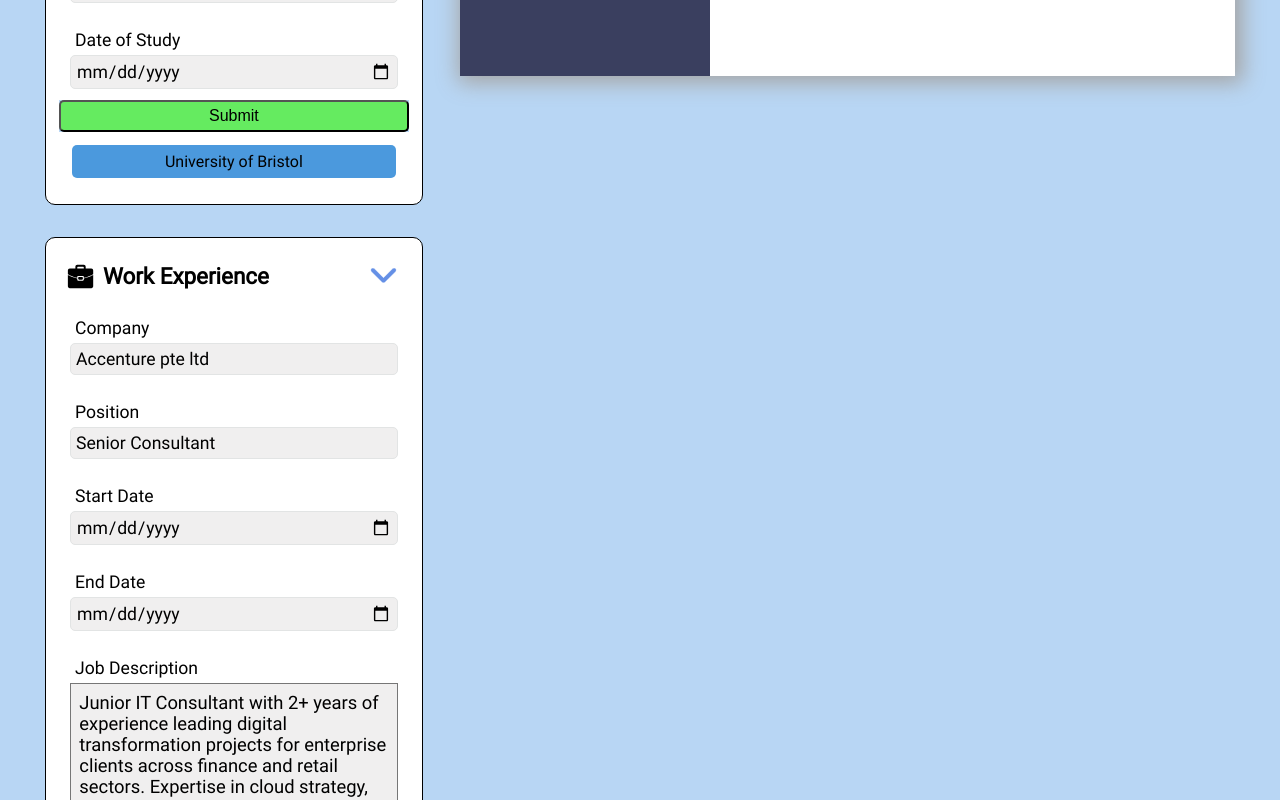
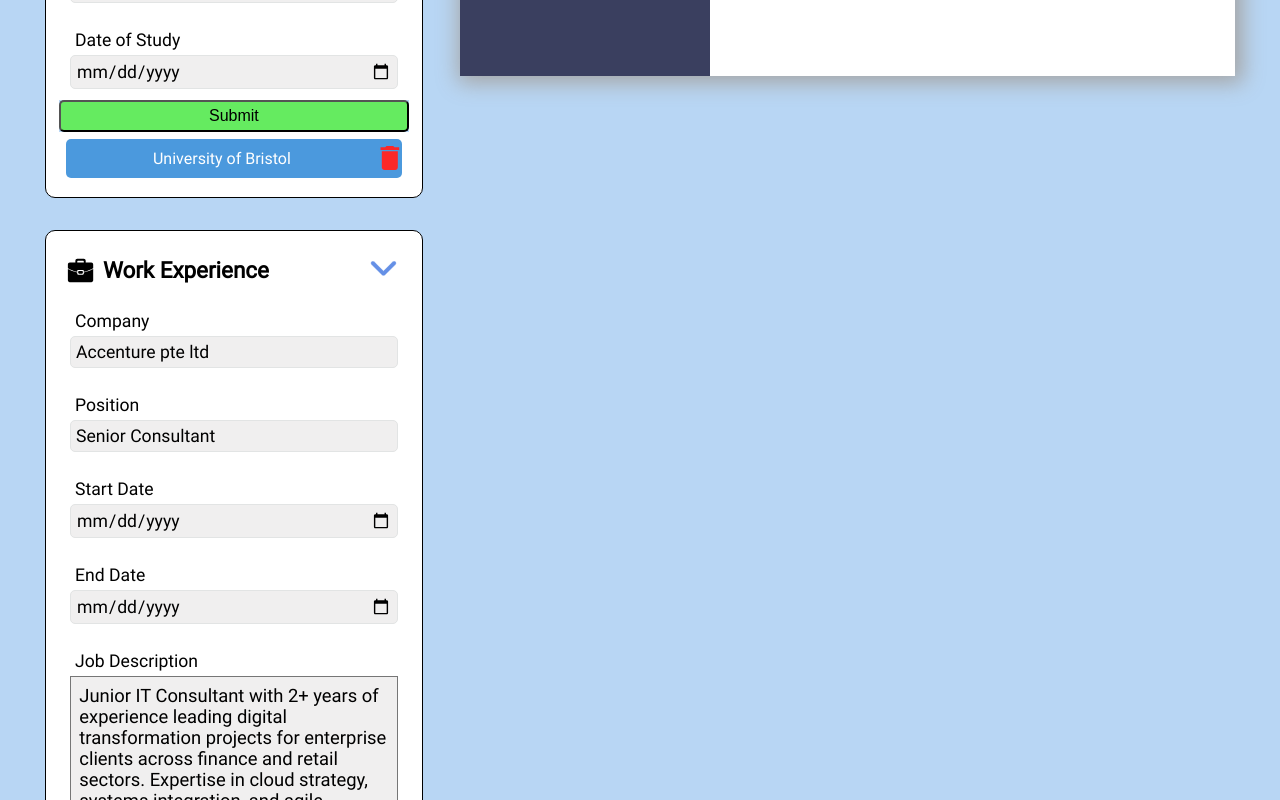
Before and after one commit to dayercher005/CV-Application, a React (Vite) app: page / in a window 1280 px wide. Shown: the part 1020-1820 px from the top of the page. Built offline with nearby package versions, Linux system fonts and the light colour scheme.

Commit message:
Added delete svg and rendered styling of segments

```diff
--- a/src/components/education.jsx
+++ b/src/components/education.jsx
@@ -1,6 +1,7 @@
 import educationLogo from "/education.svg";
 import { useState } from "react";
 import arrowLogo from "../assets/arrow.svg"
+import deleteLogo from "/delete.svg"
 import "../styles/Sections.css";
 
 function EducationSection({sendEducationSectionDetails}) {
@@ -46,7 +47,10 @@ function EducationSection({sendEducationSectionDetails}) {
     }
 
     const EducationInstitutions = educationSectionList.map((section) =>
-        <div key={section.id} className="submittedSegment">{section.school}</div>
+        <div className="segmentDiv">
+            <div key={section.id} className="submittedSegment">{section.school}</div>
+            <img src={deleteLogo} className="deleteLogo"/>
+        </div>
     )
 
     const AddEducationExperience = () => {
--- a/src/components/practical.jsx
+++ b/src/components/practical.jsx
@@ -1,6 +1,7 @@
 import suitcaseLogo from "/suitcase.svg";
 import arrowLogo from "../assets/arrow.svg"
 import { useState } from "react";
+import deleteLogo from "/delete.svg"
 import "../styles/Sections.css";
 
 function PracticalSection({sendPracticalSectionDetails}) {
@@ -73,7 +74,10 @@ function PracticalSection({sendPracticalSectionDetails}) {
     }
 
     const PracticalPositions = practicalSectionList.map((section) =>
-        <div key={section.id} className="submittedSegment">{section.position}</div>
+        <div className="segmentDiv">
+            <div key={section.id} className="submittedSegment">{section.position}</div>
+            <img src={deleteLogo} className="deleteLogo"/>
+        </div>
     )
 
 
--- a/src/styles/Sections.css
+++ b/src/styles/Sections.css
@@ -214,13 +214,25 @@ input:focus{
     font-family: Roboto;
     background-color: var(--borderFocusColor);
     text-align: center;
-    padding: 2%;
-    margin: 0.8rem;
-    border-radius: 5px;
-    transition: transform 0.3s;
+    padding: 0.3rem;
+    margin: 0.3rem;
+    flex-grow: 2;
+    color: var(--cardColor);
 }
 
-.submittedSegment:hover{
-    background-color: var(--segmentHoverColor);
-    transform: translateY(-3.5px);
+.segmentDiv{
+    display: flex;
+    align-items: center;
+    margin: 2%;
+    border-radius: 5px;
+    background-color: var(--borderFocusColor);
 }
+
+.segmentDiv *{
+    background-color: var(--borderFocusColor);
+}
+
+.deleteLogo{
+    height: 1.5rem;
+    width: auto;
+}
```
Also changed, not shown: public/delete.svg (added).
